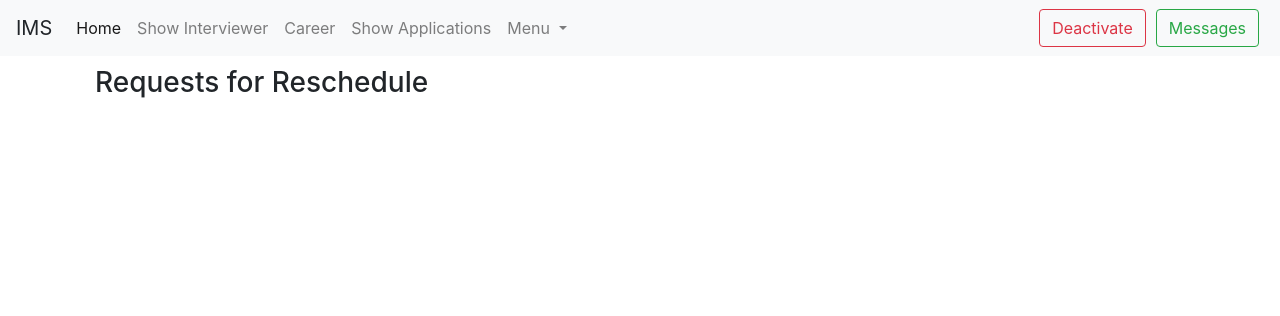
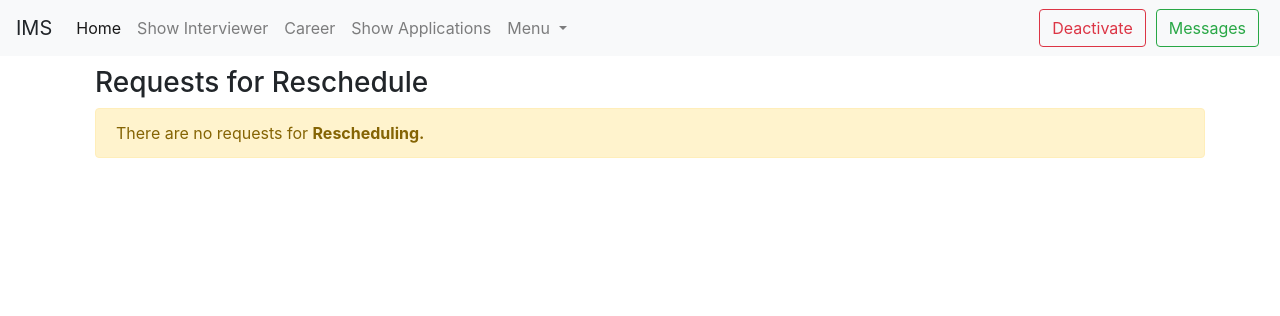
Before and after one commit to SanskarMehta/interview_management_system, a Django app: page /show_requests_reschedule/ in a window 1280 px wide. Shown: the top 316 px of the page. Run offline with Django 4.2, Linux system fonts and the light colour scheme; a user stored in the database is signed in; tables that the repository leaves empty hold one stand-in row (values such as "Sample post"); some libraries are stand-ins or nearby versions.

Commit message:
"Warnings are added to app 12-07-2022"

```diff
--- a/user_login/templates/user_login/schedule_interviews.html
+++ b/user_login/templates/user_login/schedule_interviews.html
@@ -9,6 +9,9 @@
                 <h3>Schedule Interviews</h3>
             </div>
             <div>
+            {% if applicants|length < 1 %}
+                <div class="alert alert-danger">Still There are not accepted applications for scheduling Interview.</div>
+            {% else %}
                 {% for applicant in applicants %}
                 <div class="card">
                   <div class="card-header">Application ID : {{ applicant.id }}</div>
@@ -24,6 +27,7 @@
                   </div>
                 </div>
                 {% endfor %}
+            {% endif %}
             </div>
         </div>
         <div class="col-md-2"></div>
--- a/user_login/templates/user_login/show_reschedule_request.html
+++ b/user_login/templates/user_login/show_reschedule_request.html
@@ -5,6 +5,9 @@
     <div class="row">
         <div class="col-md-12" style="margin:10px;">
             <h3>Requests for Reschedule</h3>
+            {% if reschedule_requests|length < 1%}
+                <div class="alert alert-warning">There are no requests for <b>Rescheduling.</b></div>
+            {% else %}
                 {% for reschedule in reschedule_requests %}
                     <div class="card">
                         <div class="card-header">
@@ -16,6 +19,7 @@
                         </div>
                     </div>
                 {% endfor %}
+            {% endif %}
         </div>
     </div>
 </div>
```
Lines whose indentation alone changed are shown as unchanged.
